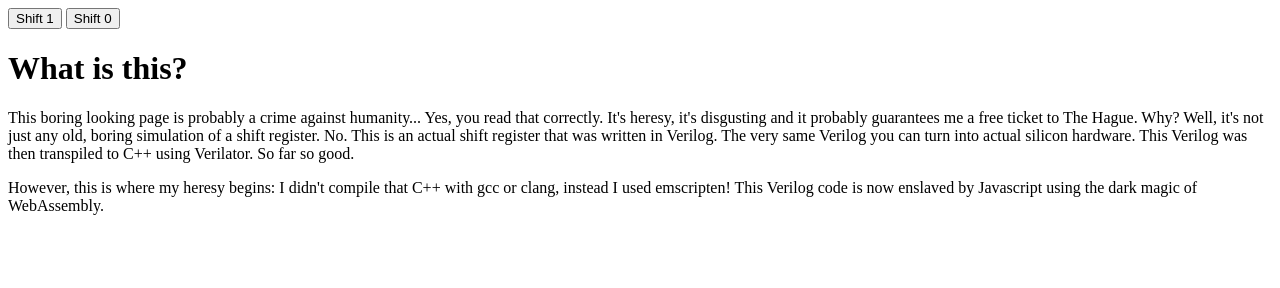
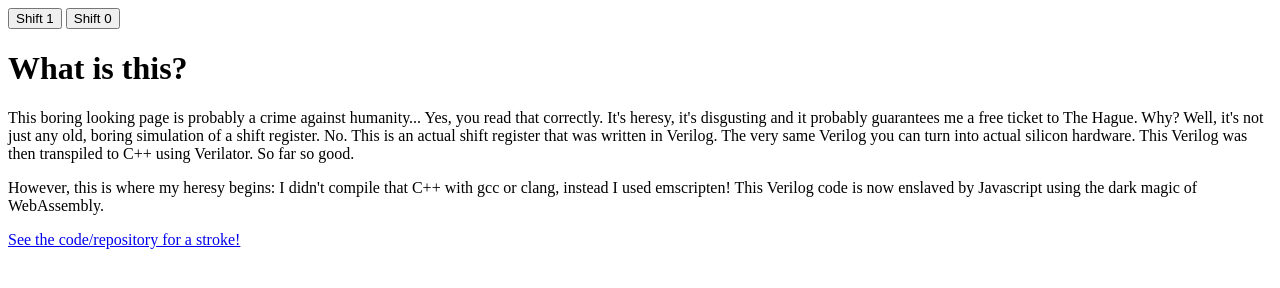
Before and after one commit to Mindar/TheProgrammingGodsAreCrying, a plain HTML site: page index.html in a window 1280 px wide. Drawn offline with Linux system fonts and the light colour scheme; no server answers.

Commit message:
May god forgive me

```diff
--- a/index.html
+++ b/index.html
@@ -16,6 +16,7 @@
 		<p>This boring looking page is probably a crime against humanity... Yes, you read that correctly. It's heresy, it's disgusting and it probably guarantees me a free ticket to The Hague. Why? Well, it's not just any old, boring simulation of a shift register. No. This is an actual shift register that was written in Verilog. The very same Verilog you can turn into actual silicon hardware. This Verilog was then transpiled to C++ using Verilator. So far so good.</p>
 		<p>However, this is where my heresy begins: I didn't compile that C++ with gcc or clang, instead I used emscripten! This Verilog code is now enslaved by Javascript using the dark magic of WebAssembly.
 		</p>
+		<a href="https://github.com/Mindar/TheProgrammingGodsAreCrying">See the code/repository for a stroke!</a>
 	</div>
 </body>
 </html>
```
